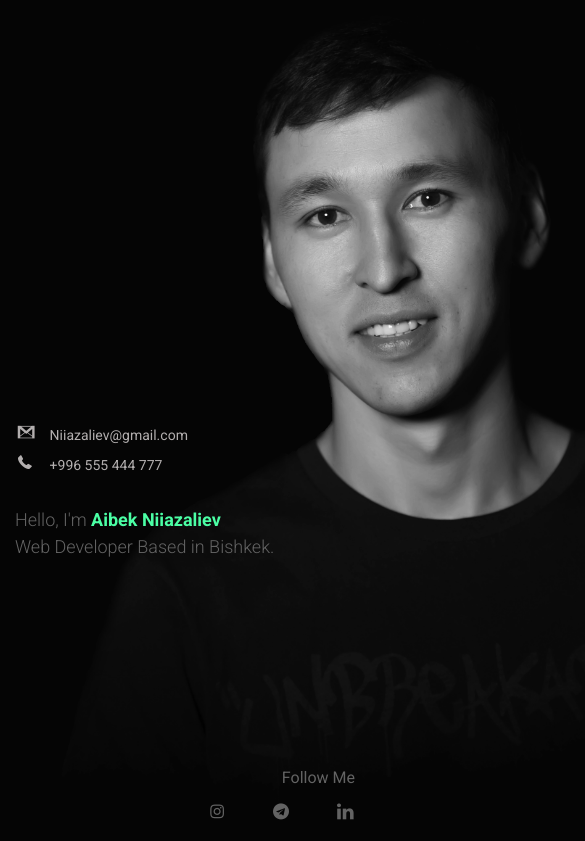
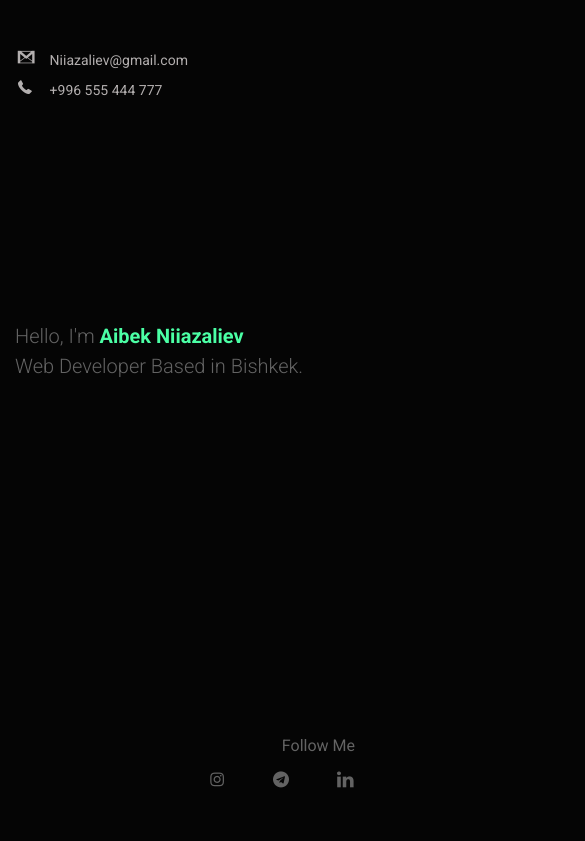
Before and after one commit to Niiazaliev/CV-SASS, a plain HTML site: page index.html in a window 390 px wide. Shown: the top 841 px of the page, 585 px wide, since content can reach past the window. Drawn offline with Linux system fonts and the light colour scheme.

Commit message:
correct @media540

```diff
--- a/css/media.css
+++ b/css/media.css
@@ -45,23 +45,22 @@
 }
 @media (max-width: 540px){
     #home .home__main img {
-        left: -220px;
-        top: -32px;}
+        display: none}
     #home .home__title {
-        font-size: 18px;
-        top: 60vh;
+        font-size: 20px;
+        top: 38vh;
      }
     #home .home__contacts a {
         font-size: 14px;
     }
     #home .home__contacts {
-        top: 425px;
+        top: 50px;
     }
     #home .social-wrap__title {
         margin: 20px 20px;
     }
     #home .social-wrap {
-        bottom: 3rem;
+        bottom: 5rem;
      }
     .experience__item {
         top: -100px;
--- a/index.html
+++ b/index.html
@@ -31,10 +31,10 @@
             </div>
             <div class="social-wrap">
                 <div class="social-wrap__title"><p>Follow   Me</p></div>
-                    <ul class="social">
-                    <li><a href="#" class="icon-instagram"></a></li>
-                    <li><a href="#" class="icon-telegram"></a></li>
-                    <li><a href="#" class="icon-linkedin"></a></li>
+                    <ul class="social ">
+                    <li><a href="#" class="icon-instagram wow shake"></a></li>
+                    <li><a href="#" class="icon-telegram wow shake"></a></li>
+                    <li><a href="#" class="icon-linkedin wow shake"></a></li>
                 </ul>
             </div>
             <div class="home__contacts">
```
